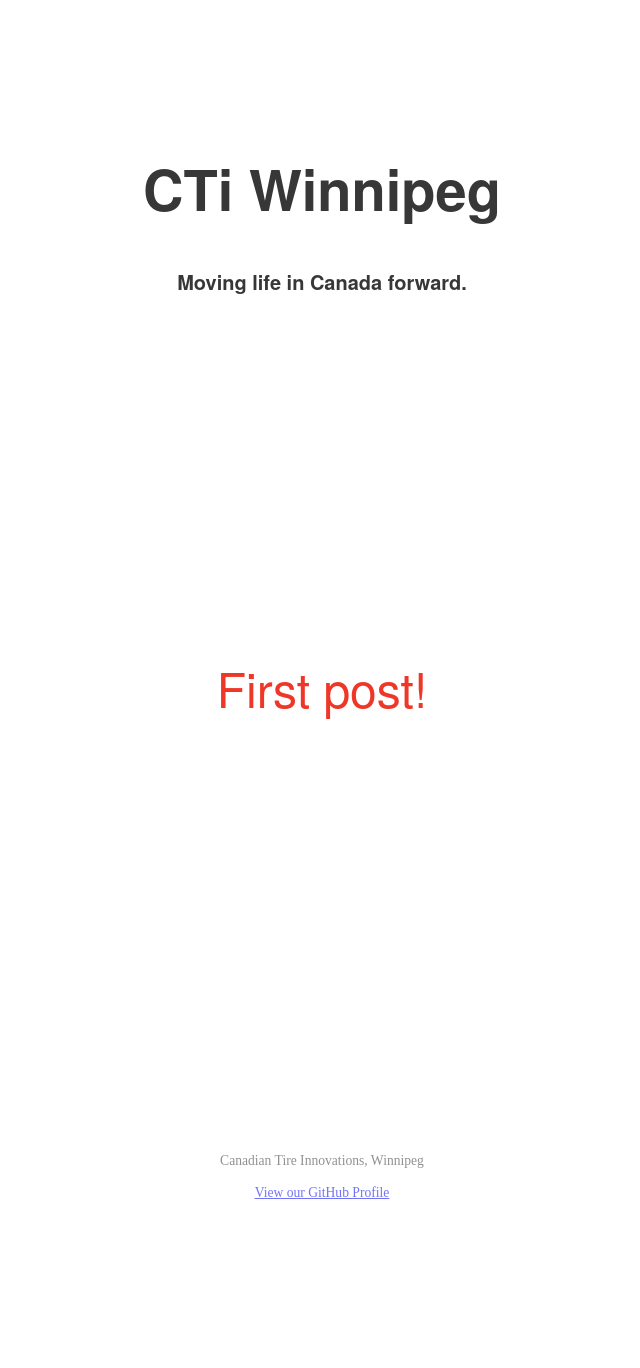
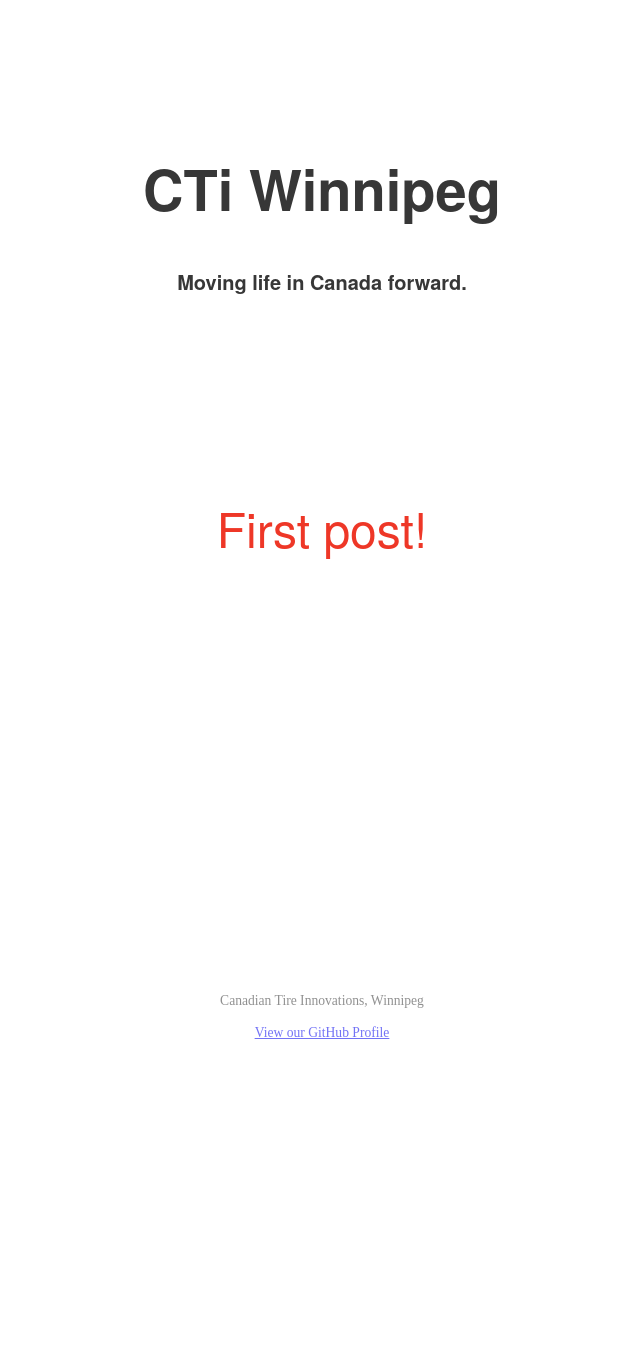
Before and after one commit to CTi-Winnipeg/cti-winnipeg.github.io, a Jekyll site: the page built from index.html, in a window 1280 px wide. Shown: the whole page, without its empty margins (318-958 px from the left). Built offline with Jekyll 4.4.1, drawn with Linux system fonts in a browser that asks for light colours; after the commit the page ends 1208 px from its top, so only the background shows below that.

Commit message:
Style update

```diff
--- a/stylesheets/styles.css
+++ b/stylesheets/styles.css
@@ -32,7 +32,7 @@
 }
 
 section {
-  padding: 10em 0em;
+  padding-bottom: 10em;
   text-align: center;
 }
 
```
